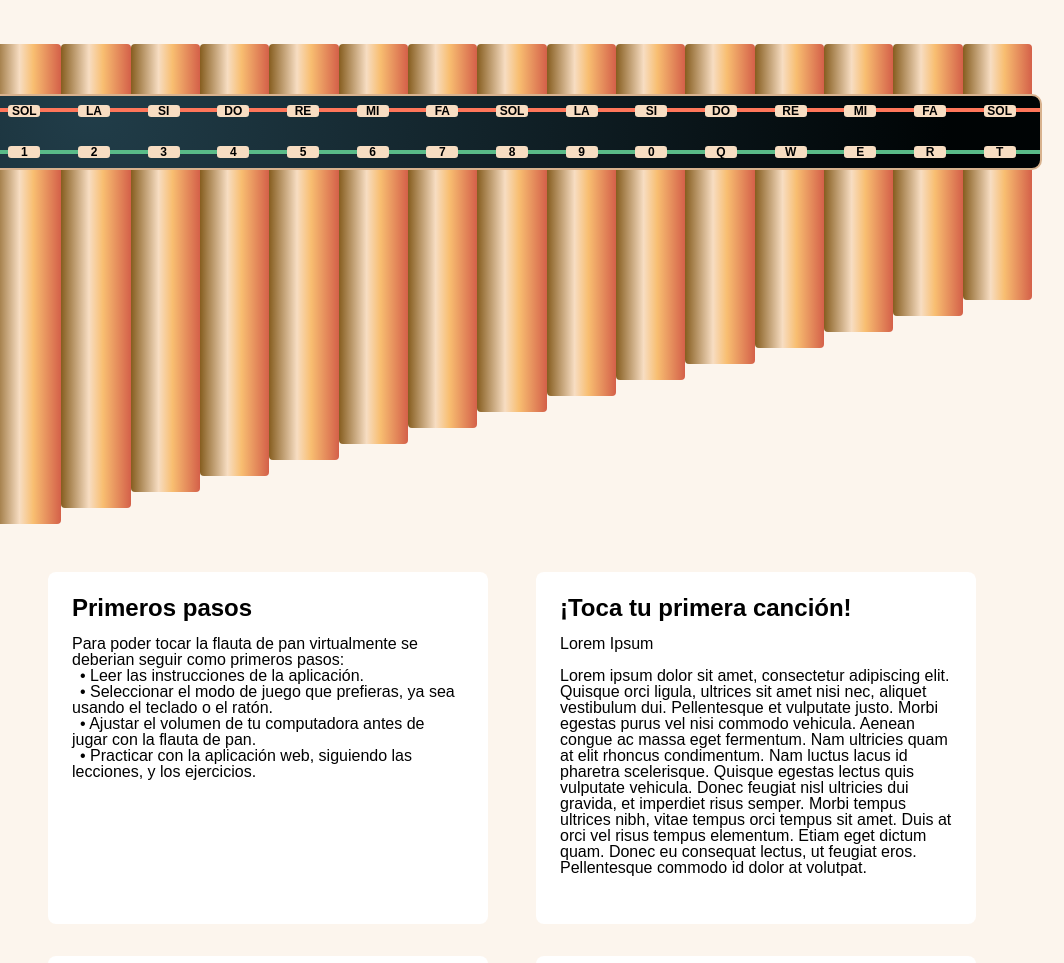
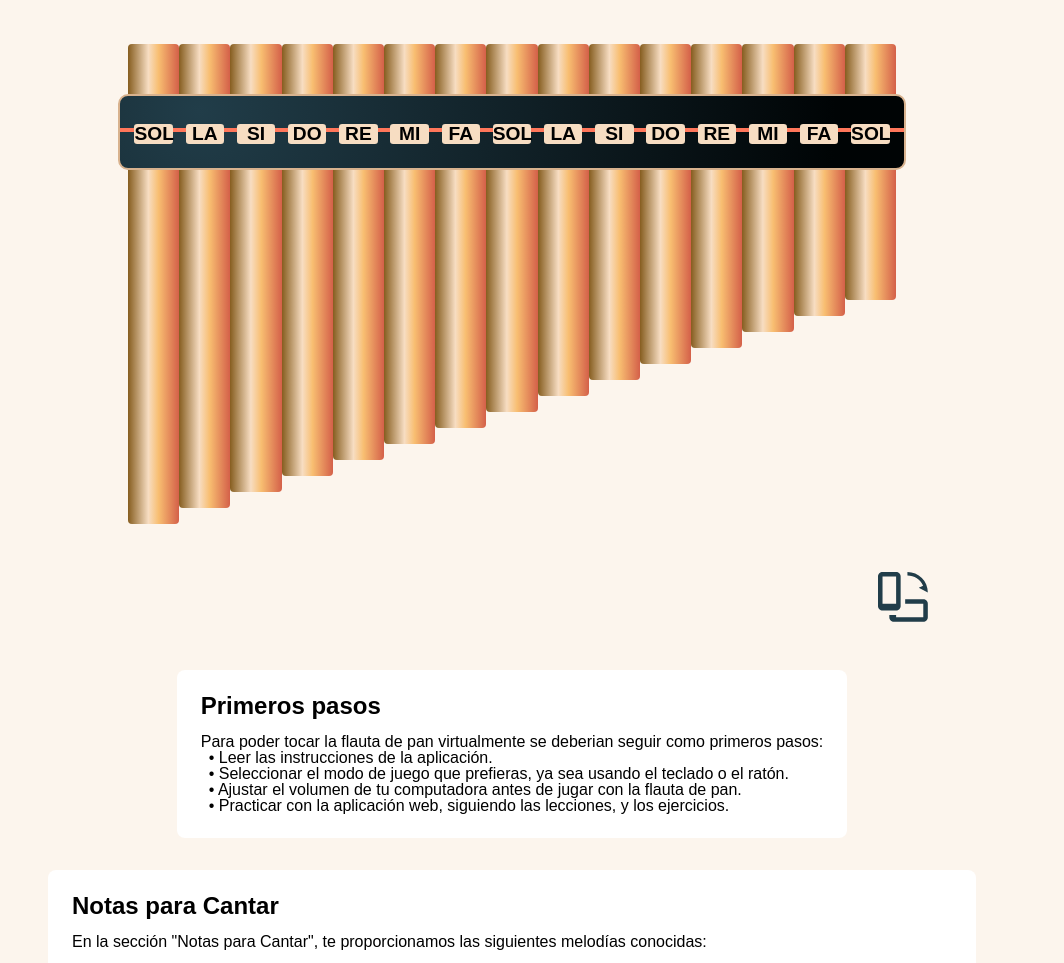
Before and after one commit to melitacasola/toquen-el-dom-g4, a plain HTML site: page pages/instrument.html in a window 1024 px wide. Shown: the part 185-1148 px from the top of the page, 1064 px wide, since content can reach past the window. Drawn offline with nearby package versions, Linux system fonts and the light colour scheme; a web font is replaced by a local one.

Commit message:
para hacer merge con el texto

```diff
--- a/assets/css/instrument.css
+++ b/assets/css/instrument.css
@@ -118,6 +118,9 @@ main h1 {
     font-weight: 600;
     width: 2rem;
 }
+.iconRotate {
+    display: none;
+}
 
 .rectangleBottom {
     width: 66rem;
@@ -137,23 +140,19 @@ main h1 {
 }
 .info section{
     background: white;
-
     display: flex;
     flex-direction: column;
-
     border-radius: 0.5rem;
-
-    padding: 1.5rem 1.5rem 3rem 1.5rem;
+    padding: 1.5rem;
 }
 
 /* ----------- INFORMACIÓN INSTRUMENTO ----------- */
 
 .firstSteps, .firstTrack {
     flex: 1;
-    /* margin-left: 3rem; */
-    /* margin-right: 3rem; */
     margin-bottom: 2rem;
 }
+
 .firstTrack {
     margin-left: 3rem;
 }
@@ -167,7 +166,6 @@ main h1 {
 .secondSection, .firstSection {
     display: flex;
     justify-content: space-evenly;
-
     margin-left: 3rem;
     margin-right: 3rem;
 }
@@ -221,11 +219,32 @@ main h1 {
     .panfluteBox {
         width: 35rem;
     }
+    .iconRotate {
+        display: flex;
+        justify-content: flex-end;
+        margin-bottom: 3rem;
+        margin-right: 3rem;
+    }
+    .firstSection {
+        flex-direction: column;
+        align-items: center;
+    }
+
+    .firstTrack {
+        margin-left: 0;
+    }
+
+    .firstSection{
+        display: block;
+    }
+
+    .firstTrack{
+        margin-left: 0;
+    }
 
     .secondSection {
         flex-direction: column;
         align-items: stretch;
-
         gap: 2rem;
     }
 
@@ -260,13 +279,32 @@ main h1 {
     }
 
 }
-/* @media screen and (max-width: 768px), (orientation: landscape) {
+/* media query para modo horizontal */
+@media only screen and (min-width: 769px) and (max-width: 1024px) {
     .panflute {
-        width: 34rem;
+        width: 48rem;
+
     }
 
     .panfluteBox {
-        width: 35rem;
+        width: 49rem;
+    }
+    .iconRotate {
+        display: flex;
+        justify-content: flex-end;
+        margin-bottom: 3rem;
+        margin-right: 6rem;
+    }
+    .firstSection {
+        flex-direction: column;
+        align-items: center;
+    }
+    .firstSteps {
+        margin-left: 0;
+    }
+
+    .firstTrack {
+        margin-left: 0;
     }
 
     .secondSection {
@@ -286,15 +324,16 @@ main h1 {
 
     .notesBox-text {
         margin-top: 1.8rem;
-        gap: 0.65rem;
+        gap: 0.8rem;
     }
 
     .notesBox-text li {
-        width: 1.65rem;
+        width: 2.4rem;
+        font-size: 1.2rem;
     }
 
     .rectangleTop {
-        width: 35rem;
+        width: 49rem;
         bottom: 2.2rem;
     }
 
@@ -305,5 +344,4 @@ main h1 {
     .rectangleBottom{
         display: none;
     }
-
-} */
+}
--- /dev/null
+++ b/assets/js/instrument.js
@@ -0,0 +1,6 @@
+window.addEventListener("orientationchange", function() {
+    if (window.orientation === 90 || window.orientation === -90) {
+        // Modo paisajes
+    } else {
+
+}});
--- a/pages/instrument.html
+++ b/pages/instrument.html
@@ -109,7 +109,11 @@
                 </div>
             </div>
         </div>
-
+        <div class="iconRotate">
+            <svg xmlns="http://www.w3.org/2000/svg" width="50" height="50" viewBox="0 0 138 138" fill="none">
+                <path d="M50 0H12.5C9.18479 0 6.00537 1.31696 3.66117 3.66117C1.31696 6.00537 0 9.18479 0 12.5V93.75C0 97.0652 1.31696 100.245 3.66117 102.589C6.00537 104.933 9.18479 106.25 12.5 106.25H50C53.3152 106.25 56.4946 104.933 58.8388 102.589C61.183 100.245 62.5 97.0652 62.5 93.75V12.5C62.5 9.18479 61.183 6.00537 58.8388 3.66117C56.4946 1.31696 53.3152 0 50 0ZM50 87.5H12.5V12.5H50V87.5ZM125 75H75V87.5H125V125H50V118.75H31.25V125C31.25 128.315 32.567 131.495 34.9112 133.839C37.2554 136.183 40.4348 137.5 43.75 137.5H125C128.315 137.5 131.495 136.183 133.839 133.839C136.183 131.495 137.5 128.315 137.5 125V87.5C137.5 84.1848 136.183 81.0054 133.839 78.6612C131.495 76.317 128.315 75 125 75ZM137.5 56.25L112.5 43.75L124.438 38.0625C120.848 29.5703 114.84 22.3221 107.16 17.2209C99.4804 12.1196 90.4695 9.39103 81.25 9.375V0C96.1684 0 110.476 5.92632 121.025 16.4752C131.574 27.0242 137.5 41.3316 137.5 56.25Z" fill="#213D49"/>
+              </svg>
+        </div>
         <!-- ------------- INFORMACIÓN ADICIONAL ------------- -->
         <div class="info">
             <div class="firstSection">
@@ -126,9 +130,9 @@
                     </ul></p>
                 </section>
                 <section class="firstTrack">
-                    <h2>¡Toca tu primera canción!</h2>
+                    <h2>Notas para Cantar</h2>
                     <br>
-                    <p>Lorem Ipsum </p>
+                    <p>En la sección "Notas para Cantar", te proporcionamos las siguientes melodías conocidas:</p>
                     <br>
                     <p>Lorem ipsum dolor sit amet, consectetur adipiscing elit. Quisque orci ligula, ultrices sit amet nisi nec, aliquet vestibulum dui. Pellentesque et vulputate justo. Morbi egestas purus vel nisi commodo vehicula. Aenean congue ac massa eget fermentum. Nam ultricies quam at elit rhoncus condimentum. Nam luctus lacus id pharetra scelerisque. Quisque egestas lectus quis vulputate vehicula. Donec feugiat nisl ultricies dui gravida, et imperdiet risus semper. Morbi tempus ultrices nibh, vitae tempus orci tempus sit amet. Duis at orci vel risus tempus elementum. Etiam eget dictum quam. Donec eu consequat lectus, ut feugiat eros. Pellentesque commodo id dolor at volutpat.</p>
                 </section>
@@ -141,7 +145,7 @@
                     <br>
                     <p>La flauta de pan es un instrumento musical de origen ancestral que consiste en una serie de tubos de diferentes longitudes unidos entre sí. Cada tubo produce una nota distinta cuando se sopla en él. La flauta de pan tiene un sonido dulce y melancólico, y se utiliza en diversas culturas alrededor del mundo.</p>
                     <br>
-                    <p>La escala de la flauta de pan varía dependiendo del número de tubos que haya en el instrumento. La flauta de pan más común tiene 13 tubos, lo que le permite alcanzar una extensión de aproximadamente 2 octavas. Las notas que se pueden producir van desde la nota más grave hasta la más aguda, pasando por todas las notas intermedias.</p>
+                    <p>La escala de la flauta de pan varía dependiendo del número de tubos que haya en el instrumento. La flauta de pan más común tiene 5 tubos, considerada la Flauta de Pan básica, en cambio existen de 9, 12 y hasta 13 tubos, ésta última permite alcanzar una extensión de aproximadamente 2 octavas. Las notas que se pueden producir van desde la nota más grave hasta la más aguda, pasando por todas las notas intermedias.</p>
                 </section>
 
                 <!-- ------------- VIDEOS RELACIONADOS ------------- -->
@@ -151,7 +155,7 @@
                     <div class="justVideos">
                         <iframe src="https://www.youtube.com/embed/QpiZGI2A14c?si=T5bwi_koHlr4srM_" frameborder="0" allowfullscreen></iframe>
                         <br>
-                        <iframe src="https://www.youtube.com/embed/ndUCNnhH03Q?si=vg39KzEOxKFGyWvY" frameborder="0" allowfullscreen></iframe>
+                        <!-- <iframe src="https://www.youtube.com/embed/ndUCNnhH03Q?si=vg39KzEOxKFGyWvY" frameborder="0" allowfullscreen></iframe> -->
                         <br>
                     </div>
                     <a class="videoButton" href="https://youtube.com/playlist?list=PLKN8nBgp0CpL4fX57loGnkyrz30Dn962c&si=70wgtewf-FE0pFpx" target="_blank">Ver más</a>
@@ -181,5 +185,6 @@
         </div>
     </footer>
     <script src="../assets/js/sounds.js"></script>
+    <script src="../assets/js/instrument.js"></script>
 </body>
 </html>
```
Also changed, not shown: home.html (+0 -1 lines).
